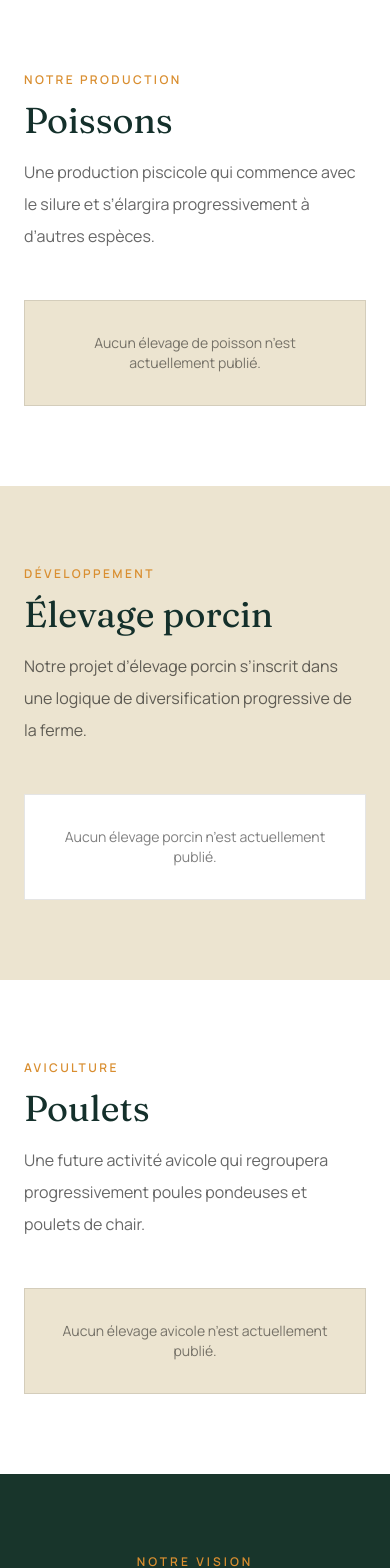
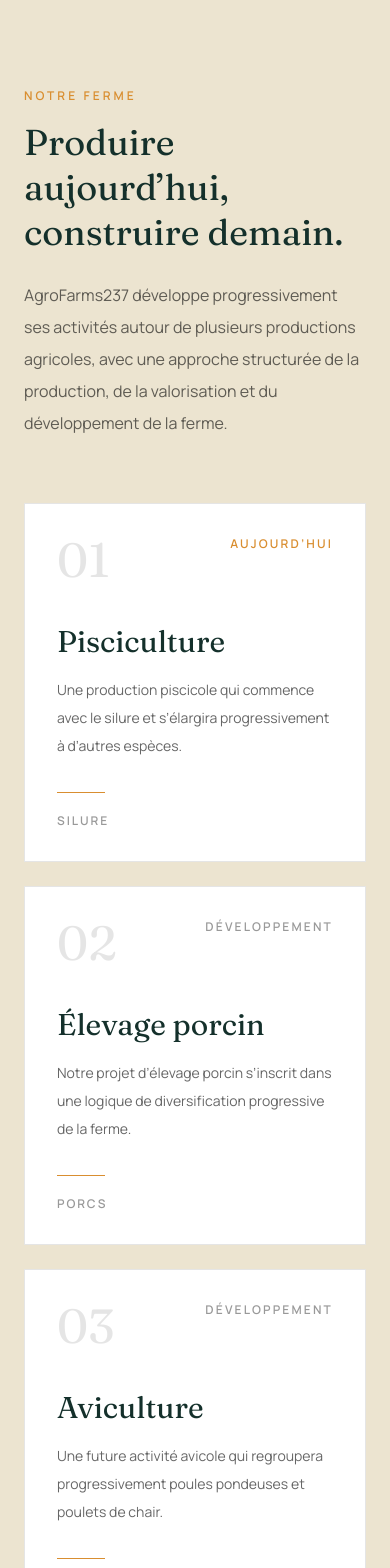
Before and after one commit to onguenejeanboscojo-ctrl/agrofarms237, a Next.js app: page /notre-elevage in a window 390 px wide. Shown: the part 1540-3108 px from the top of the page. Built offline with nearby package versions, Linux system fonts and the light colour scheme; no server answers.

Commit message:
Refactor farm items display with FarmCard component
Added FarmCard component to display farm items with associated media. Removed unused comments and improved structure for better readability.

```diff
--- a/app/notre-elevage/page.tsx
+++ b/app/notre-elevage/page.tsx
@@ -1,3 +1,4 @@
+import Link from "next/link";
 import { supabaseAdmin } from "@/lib/supabaseAdmin";
 import ProductCarousel from "@/components/ProductCarousel";
 import HeroSlideshow from "@/components/HeroSlideshow";
@@ -138,9 +139,6 @@ async function getPageContent(): Promise<PageContent> {
   }
 }
 
-/**
- * Récupère les élevages publiés.
- */
 async function getFarmItems(): Promise<FarmItem[]> {
   try {
     const supabase = supabaseAdmin();
@@ -174,9 +172,6 @@ async function getFarmItems(): Promise<FarmItem[]> {
   }
 }
 
-/**
- * Récupère toutes les photos propres à chaque élevage.
- */
 async function getFarmMedia(): Promise<FarmMedia[]> {
   try {
     const supabase = supabaseAdmin();
@@ -253,6 +248,65 @@ function MediaBlock({
   );
 }
 
+function FarmCard({
+  item,
+  media,
+  fallback,
+}: {
+  item: FarmItem;
+  media: FarmMedia[];
+  fallback: string;
+}) {
+  const finalMedia =
+    media.length > 0
+      ? media
+      : item.photo_url
+      ? [
+          {
+            id: `legacy-${item.id}`,
+            farm_breeding_id: item.id,
+            url: item.photo_url,
+            storage_path: "",
+            position: 0,
+            created_at: "",
+          },
+        ]
+      : [];
+
+  return (
+    <article className="group overflow-hidden border border-black/10 bg-white">
+      <div className="overflow-hidden">
+        <MediaBlock
+          media={finalMedia}
+          fallback={fallback}
+        />
+      </div>
+
+      <div className="p-7 sm:p-8">
+        <StatusBadge status={item.status} />
+
+        <h3 className="mt-4 font-serif text-3xl leading-tight text-ink sm:text-4xl">
+          {item.name}
+        </h3>
+
+        {item.description && (
+          <p className="mt-4 max-w-xl text-sm leading-7 text-black/60">
+            {item.description}
+          </p>
+        )}
+
+        <div className="mt-7 h-px w-12 bg-gold" />
+
+        <p className="mt-4 text-xs font-semibold uppercase tracking-[0.18em] text-black/45">
+          {item.status === "disponible"
+            ? "Production actuelle"
+            : "Développement"}
+        </p>
+      </div>
+    </article>
+  );
+}
+
 export default async function NotreElevagePage() {
   const [content, farmItems, farmMedia] =
     await Promise.all([
@@ -261,12 +315,6 @@ export default async function NotreElevagePage() {
       getFarmMedia(),
     ]);
 
-  /*
-   * On associe les photos à leur élevage.
-   *
-   * Exemple :
-   * Silure → toutes les photos dont farm_breeding_id = ID du Silure
-   */
   const mediaByFarm: Record<string, FarmMedia[]> = {};
 
   for (const media of farmMedia) {
@@ -277,15 +325,6 @@ export default async function NotreElevagePage() {
     mediaByFarm[media.farm_breeding_id].push(media);
   }
 
-  /*
-   * HERO :
-   * Toutes les photos de tous les élevages publiés
-   * de la page Notre élevage sont regroupées dans
-   * un seul diaporama.
-   *
-   * L'ordre suit l'ordre des élevages défini dans
-   * l'administration.
-   */
   const heroImages = Array.from(
     new Set(
       farmItems.flatMap((item) => {
@@ -295,7 +334,6 @@ export default async function NotreElevagePage() {
           return ownMedia.map((media) => media.url);
         }
 
-        // Ancienne photo principale utilisée comme secours
         return item.photo_url ? [item.photo_url] : [];
       })
     )
@@ -319,15 +357,14 @@ export default async function NotreElevagePage() {
   return (
     <main className="bg-white text-ink">
 
-      {/* HERO */}
+      {/* =====================================================
+          HERO
+      ====================================================== */}
       <section className="relative min-h-[560px] overflow-hidden bg-[#18352B] text-white">
-
-        {/* Diaporama de toutes les photos de Notre élevage */}
         {heroImages.length > 0 && (
           <HeroSlideshow images={heroImages} />
         )}
 
-        {/* Voile sombre pour garantir la lisibilité du texte */}
         <div className="absolute inset-0 z-[1] bg-gradient-to-r from-black/75 via-black/55 to-black/25" />
 
         <div className="relative z-10 mx-auto flex min-h-[560px] max-w-7xl items-center px-6 py-24 lg:px-8 lg:py-32">
@@ -349,13 +386,15 @@ export default async function NotreElevagePage() {
         </div>
       </section>
 
-      {/* ÉTAPES */}
+      {/* =====================================================
+          TRAJECTOIRE
+      ====================================================== */}
       <section className="border-b border-black/10 bg-white">
         <div className="mx-auto max-w-7xl px-6 py-20 lg:px-8">
 
           <div className="grid gap-12 md:grid-cols-3 md:gap-0">
 
-            {/* ÉTAPE 01 */}
+            {/* 01 */}
             <div className="relative md:pr-10">
               <div className="mb-6 flex items-center gap-4">
                 <span className="font-serif text-4xl text-black/10">
@@ -380,7 +419,7 @@ export default async function NotreElevagePage() {
               <div className="absolute right-0 top-0 hidden h-full w-px bg-black/10 md:block" />
             </div>
 
-            {/* ÉTAPE 02 */}
+            {/* 02 */}
             <div className="relative md:px-10">
               <div className="mb-6 flex items-center gap-4">
                 <span className="font-serif text-4xl text-black/10">
@@ -405,7 +444,7 @@ export default async function NotreElevagePage() {
               <div className="absolute right-0 top-0 hidden h-full w-px bg-black/10 md:block" />
             </div>
 
-            {/* ÉTAPE 03 */}
+            {/* 03 */}
             <div className="relative md:pl-10">
               <div className="mb-6 flex items-center gap-4">
                 <span className="font-serif text-4xl text-black/10">
@@ -432,280 +471,316 @@ export default async function NotreElevagePage() {
         </div>
       </section>
 
-      {/* POISSONS */}
+      {/* =====================================================
+          NOS ACTIVITÉS
+      ====================================================== */}
+      <section className="bg-bgAlt">
+        <div className="mx-auto max-w-7xl px-6 py-24 lg:px-8">
+
+          <div className="max-w-3xl">
+            <p className="text-xs font-semibold uppercase tracking-[0.25em] text-gold">
+              Notre ferme
+            </p>
+
+            <h2 className="mt-4 font-serif text-4xl leading-tight text-ink sm:text-5xl">
+              Produire aujourd’hui,
+              construire demain.
+            </h2>
+
+            <p className="mt-6 text-base leading-8 text-black/60">
+              AgroFarms237 développe progressivement ses activités
+              autour de plusieurs productions agricoles, avec une
+              approche structurée de la production, de la valorisation
+              et du développement de la ferme.
+            </p>
+          </div>
+
+          <div className="mt-16 grid gap-6 lg:grid-cols-3">
+
+            {/* PISCICULTURE */}
+            <div className="border border-black/10 bg-white p-8 sm:p-9">
+              <div className="flex items-start justify-between gap-6">
+                <span className="font-serif text-5xl text-black/10">
+                  01
+                </span>
+
+                <span className="text-xs font-semibold uppercase tracking-[0.18em] text-gold">
+                  Aujourd’hui
+                </span>
+              </div>
+
+              <h3 className="mt-10 font-serif text-3xl">
+                Pisciculture
+              </h3>
+
+              <p className="mt-4 text-sm leading-7 text-black/60">
+                {content.fish_description}
+              </p>
+
+              <div className="mt-8 h-px w-12 bg-gold" />
+
+              <p className="mt-5 text-xs font-semibold uppercase tracking-[0.16em] text-black/40">
+                Silure
+              </p>
+            </div>
+
+            {/* PORC */}
+            <div className="border border-black/10 bg-white p-8 sm:p-9">
+              <div className="flex items-start justify-between gap-6">
+                <span className="font-serif text-5xl text-black/10">
+                  02
+                </span>
+
+                <span className="text-xs font-semibold uppercase tracking-[0.18em] text-black/40">
+                  Développement
+                </span>
+              </div>
+
+              <h3 className="mt-10 font-serif text-3xl">
+                Élevage porcin
+              </h3>
+
+              <p className="mt-4 text-sm leading-7 text-black/60">
+                {content.pigs_description}
+              </p>
+
+              <div className="mt-8 h-px w-12 bg-gold" />
+
+              <p className="mt-5 text-xs font-semibold uppercase tracking-[0.16em] text-black/40">
+                Porcs
+              </p>
+            </div>
+
+            {/* AVICULTURE */}
+            <div className="border border-black/10 bg-white p-8 sm:p-9">
+              <div className="flex items-start justify-between gap-6">
+                <span className="font-serif text-5xl text-black/10">
+                  03
+                </span>
+
+                <span className="text-xs font-semibold uppercase tracking-[0.18em] text-black/40">
+                  Développement
+                </span>
+              </div>
+
+              <h3 className="mt-10 font-serif text-3xl">
+                Aviculture
+              </h3>
+
+              <p className="mt-4 text-sm leading-7 text-black/60">
+                {content.poultry_description}
+              </p>
+
+              <div className="mt-8 h-px w-12 bg-gold" />
+
+              <p className="mt-5 text-xs font-semibold uppercase tracking-[0.16em] text-black/40">
+                Poules et poulets
+              </p>
+            </div>
+
+          </div>
+        </div>
+      </section>
+
+      {/* =====================================================
+          POISSONS
+      ====================================================== */}
       <section className="bg-white">
-        <div className="mx-auto max-w-7xl px-6 py-20 lg:px-8">
+        <div className="mx-auto max-w-7xl px-6 py-24 lg:px-8">
 
-          <div className="mb-12 max-w-3xl">
+          <div className="mb-14 max-w-3xl">
             <p className="text-xs font-semibold uppercase tracking-[0.2em] text-gold">
               {content.fish_label}
             </p>
 
-            <h2 className="mt-3 font-serif text-4xl">
+            <h2 className="mt-4 font-serif text-4xl leading-tight sm:text-5xl">
               {content.fish_title}
             </h2>
 
-            <p className="mt-4 text-base leading-8 text-black/60">
+            <p className="mt-5 text-base leading-8 text-black/60">
               {content.fish_description}
             </p>
           </div>
 
           {poissons.length === 0 ? (
-            <div className="border border-black/10 bg-bgAlt p-8 text-center">
+            <div className="border border-black/10 bg-bgAlt p-10 text-center">
               <p className="text-sm text-black/50">
                 Aucun élevage de poisson n’est actuellement publié.
               </p>
             </div>
           ) : (
             <div className="grid gap-8 lg:grid-cols-2">
-
-              {poissons.map((item) => {
-                const itemMedia =
-                  mediaByFarm[item.id] || [];
-
-                const finalMedia =
-                  itemMedia.length > 0
-                    ? itemMedia
-                    : item.photo_url
-                    ? [
-                        {
-                          id: `legacy-${item.id}`,
-                          farm_breeding_id: item.id,
-                          url: item.photo_url,
-                          storage_path: "",
-                          position: 0,
-                          created_at: "",
-                        },
-                      ]
-                    : [];
-
-                return (
-                  <article
+              {poissons.map((item) => (
+                <FarmCard
                   key={item.id}
-                    className="overflow-hidden border border-black/10 bg-white"
-                  >
-
-                    <MediaBlock
-                      media={finalMedia}
+                  item={item}
+                  media={mediaByFarm[item.id] || []}
                   fallback={`Les visuels de ${item.name.toLowerCase()} seront bientôt disponibles.`}
                 />
-
-                    <div className="p-7">
-
-                      <StatusBadge status={item.status} />
-
-                      <h3 className="mt-4 font-serif text-3xl">
-                        {item.name}
-                      </h3>
-
-                      {item.description && (
-                        <p className="mt-4 text-sm leading-7 text-black/60">
-                          {item.description}
-                        </p>
-                      )}
-
-                      {item.status === "disponible" && (
-                        <p className="mt-5 text-sm font-medium text-ink">
-                          Production actuelle
-                        </p>
-                      )}
-
-                    </div>
-                  </article>
-                );
-              })}
-
+              ))}
             </div>
           )}
 
         </div>
       </section>
 
-      {/* PORCS */}
+      {/* =====================================================
+          PORCS
+      ====================================================== */}
       <section className="bg-bgAlt">
-        <div className="mx-auto max-w-7xl px-6 py-20 lg:px-8">
+        <div className="mx-auto max-w-7xl px-6 py-24 lg:px-8">
 
-          <div className="mb-12 max-w-3xl">
+          <div className="mb-14 max-w-3xl">
             <p className="text-xs font-semibold uppercase tracking-[0.2em] text-gold">
               {content.pigs_label}
             </p>
 
-            <h2 className="mt-3 font-serif text-4xl">
+            <h2 className="mt-4 font-serif text-4xl leading-tight sm:text-5xl">
               {content.pigs_title}
             </h2>
 
-            <p className="mt-4 text-base leading-8 text-black/60">
+            <p className="mt-5 text-base leading-8 text-black/60">
               {content.pigs_description}
             </p>
           </div>
 
           {porcs.length === 0 ? (
-            <div className="border border-black/10 bg-white p-8 text-center">
+            <div className="border border-black/10 bg-white p-10 text-center">
               <p className="text-sm text-black/50">
                 Aucun élevage porcin n’est actuellement publié.
               </p>
             </div>
           ) : (
             <div className="grid gap-8 lg:grid-cols-2">
-
-              {porcs.map((item) => {
-                const itemMedia =
-                  mediaByFarm[item.id] || [];
-
-                const finalMedia =
-                  itemMedia.length > 0
-                    ? itemMedia
-                    : item.photo_url
-                    ? [
-                        {
-                          id: `legacy-${item.id}`,
-                          farm_breeding_id: item.id,
-                          url: item.photo_url,
-                          storage_path: "",
-                          position: 0,
-                          created_at: "",
-                        },
-                      ]
-                    : [];
-
-                return (
-                  <article
+              {porcs.map((item) => (
+                <FarmCard
                   key={item.id}
-                    className="overflow-hidden border border-black/10 bg-white"
-                  >
-
-                    <MediaBlock
-                      media={finalMedia}
+                  item={item}
+                  media={mediaByFarm[item.id] || []}
                   fallback="Les visuels de cette production seront bientôt disponibles."
                 />
-
-                    <div className="p-7">
-
-                      <StatusBadge status={item.status} />
-
-                      <h3 className="mt-4 font-serif text-3xl">
-                        {item.name}
-                      </h3>
-
-                      {item.description && (
-                        <p className="mt-4 text-sm leading-7 text-black/60">
-                          {item.description}
-                        </p>
-                      )}
-
-                    </div>
-                  </article>
-                );
-              })}
-
+              ))}
             </div>
           )}
 
         </div>
       </section>
 
-      {/* POULETS */}
+      {/* =====================================================
+          AVICULTURE
+      ====================================================== */}
       <section className="bg-white">
-        <div className="mx-auto max-w-7xl px-6 py-20 lg:px-8">
+        <div className="mx-auto max-w-7xl px-6 py-24 lg:px-8">
 
-          <div className="mb-12 max-w-3xl">
+          <div className="mb-14 max-w-3xl">
             <p className="text-xs font-semibold uppercase tracking-[0.2em] text-gold">
               {content.poultry_label}
             </p>
 
-            <h2 className="mt-3 font-serif text-4xl">
+            <h2 className="mt-4 font-serif text-4xl leading-tight sm:text-5xl">
               {content.poultry_title}
             </h2>
 
-            <p className="mt-4 text-base leading-8 text-black/60">
+            <p className="mt-5 text-base leading-8 text-black/60">
               {content.poultry_description}
             </p>
           </div>
 
           {poulets.length === 0 ? (
-            <div className="border border-black/10 bg-bgAlt p-8 text-center">
+            <div className="border border-black/10 bg-bgAlt p-10 text-center">
               <p className="text-sm text-black/50">
                 Aucun élevage avicole n’est actuellement publié.
               </p>
             </div>
           ) : (
             <div className="grid gap-8 lg:grid-cols-2">
-
-              {poulets.map((item) => {
-                const itemMedia =
-                  mediaByFarm[item.id] || [];
-
-                const finalMedia =
-                  itemMedia.length > 0
-                    ? itemMedia
-                    : item.photo_url
-                    ? [
-                        {
-                          id: `legacy-${item.id}`,
-                          farm_breeding_id: item.id,
-                          url: item.photo_url,
-                          storage_path: "",
-                          position: 0,
-                          created_at: "",
-                        },
-                      ]
-                    : [];
-
-                return (
-                  <article
+              {poulets.map((item) => (
+                <FarmCard
                   key={item.id}
-                    className="overflow-hidden border border-black/10 bg-white"
-                  >
-
-                    <MediaBlock
-                      media={finalMedia}
+                  item={item}
+                  media={mediaByFarm[item.id] || []}
                   fallback="Les visuels de cette production seront bientôt disponibles."
                 />
-
-                    <div className="p-7">
-
-                      <StatusBadge status={item.status} />
-
-                      <h3 className="mt-4 font-serif text-3xl">
-                        {item.name}
-                      </h3>
-
-                      {item.description && (
-                        <p className="mt-4 text-sm leading-7 text-black/60">
-                          {item.description}
-                        </p>
-                      )}
-
-                    </div>
-                  </article>
-                );
-              })}
-
+              ))}
             </div>
           )}
 
         </div>
       </section>
 
-      {/* VISION */}
+      {/* =====================================================
+          VISION
+      ====================================================== */}
       <section className="bg-[#18352B] text-white">
-        <div className="mx-auto max-w-5xl px-6 py-20 text-center lg:px-8 lg:py-28">
+        <div className="mx-auto max-w-5xl px-6 py-24 text-center lg:px-8 lg:py-32">
 
           <p className="text-xs font-semibold uppercase tracking-[0.25em] text-gold">
             {content.vision_label}
           </p>
 
-          <h2 className="mt-5 font-serif text-3xl leading-tight sm:text-4xl lg:text-5xl">
+          <h2 className="mt-6 font-serif text-4xl leading-tight sm:text-5xl lg:text-6xl">
             {content.vision_title}
           </h2>
 
-          <p className="mx-auto mt-7 max-w-3xl text-base leading-8 text-white/70">
+          <p className="mx-auto mt-8 max-w-3xl text-base leading-8 text-white/70 sm:text-lg">
             {content.vision_text}
           </p>
 
         </div>
       </section>
 
+      {/* =====================================================
+          CTA FINAL
+      ====================================================== */}
+      <section className="bg-[#F3EFE5]">
+        <div className="mx-auto max-w-7xl px-6 py-20 lg:px-8">
+
+          <div className="grid gap-10 lg:grid-cols-[1fr_auto] lg:items-center">
+
+            <div className="max-w-3xl">
+              <p className="text-xs font-semibold uppercase tracking-[0.25em] text-gold">
+                AgroFarms237
+              </p>
+
+              <h2 className="mt-4 font-serif text-4xl leading-tight text-ink sm:text-5xl">
+                De la ferme à votre table,
+                étape après étape.
+              </h2>
+
+              <p className="mt-5 max-w-2xl text-base leading-8 text-black/60">
+                Découvrez nos produits disponibles ou échangez
+                avec AgroFarms237 pour construire un partenariat
+                adapté à votre activité.
+              </p>
+            </div>
+
+            <div className="flex flex-col gap-3 sm:flex-row lg:flex-col">
+              <Link
+                href="/produits"
+                className="inline-flex min-h-12 items-center justify-center border border-[#18352B] bg-[#18352B] px-7 text-sm font-semibold text-white transition hover:opacity-90"
+              >
+                Découvrir nos produits
+              </Link>
+
+              <Link
+                href="/commander"
+                className="inline-flex min-h-12 items-center justify-center border border-[#18352B] px-7 text-sm font-semibold text-[#18352B] transition hover:bg-white"
+              >
+                Commander
+              </Link>
+
+              <Link
+                href="/partenaires"
+                className="inline-flex min-h-12 items-center justify-center border border-black/10 bg-white px-7 text-sm font-semibold text-ink transition hover:border-black/20"
+              >
+                Devenir partenaire
+              </Link>
+            </div>
+
+          </div>
+        </div>
+      </section>
+
     </main>
   );
 }
```
Lines whose indentation alone changed are shown as unchanged.
